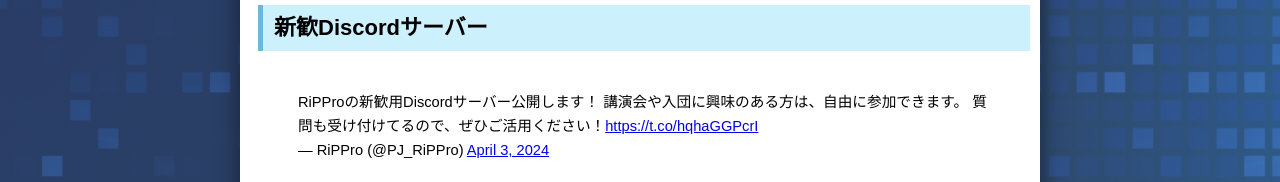
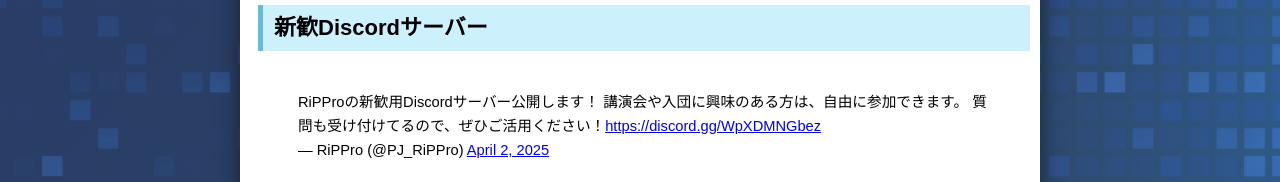
Before and after one commit to rippro/rippro.github.io, a Next.js app: page /welcome in a window 1280 px wide. Shown: the part 135-317 px from the top of the page. Built offline with nearby package versions, Linux system fonts and the light colour scheme.

Commit message:
Update discord.tsx

```diff
--- a/components/discord.tsx
+++ b/components/discord.tsx
@@ -15,10 +15,11 @@ function Discord() {
       <blockquote className="twitter-tweet">
         <p lang="ja" dir="ltr">
           RiPProの新歓用Discordサーバー公開します！ 講演会や入団に興味のある方は、自由に参加できます。
-          質問も受け付けてるので、ぜひご活用ください！<a href="https://t.co/hqhaGGPcrI">https://t.co/hqhaGGPcrI</a>
+          質問も受け付けてるので、ぜひご活用ください！
+          <a href="https://discord.gg/WpXDMNGbez">https://discord.gg/WpXDMNGbez</a>
         </p>
         &mdash; RiPPro (@PJ_RiPPro){' '}
-        <a href="https://twitter.com/PJ_RiPPro/status/1775429577751613574?ref_src=twsrc%5Etfw">April 3, 2024</a>
+        <a href="https://x.com/PJ_RiPPro/status/1907408404735545444">April 2, 2025</a>
       </blockquote>{' '}
     </div>
   )
```
